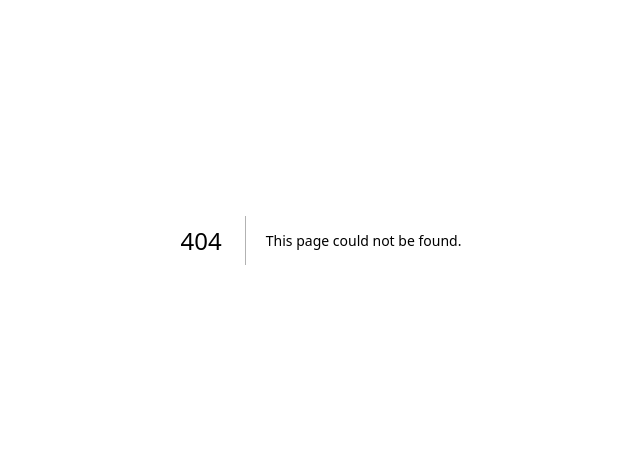
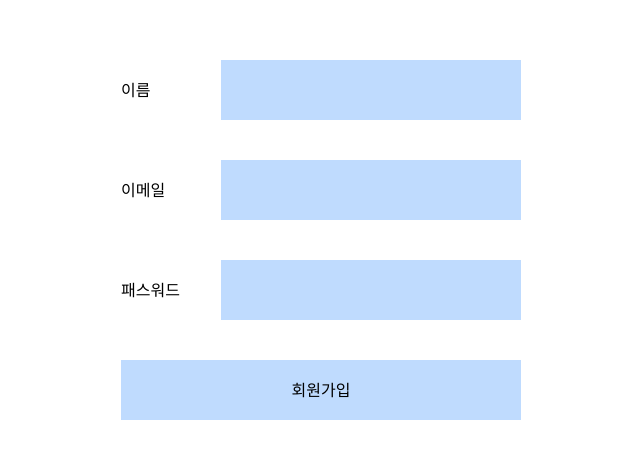
Before and after one commit to dodokw/nextjs-web, a Next.js app: page /register in a window 1280 px wide. Before the commit this address had no page. Shown: the part 160-618 px from the top of the page, without its empty margins (319-959 px from the left). Built offline with nearby package versions, Linux system fonts and the light colour scheme.

Commit message:
회원가입폼 tailwind css

```diff
--- a/package.json
+++ b/package.json
@@ -13,6 +13,7 @@
     "@types/node": "18.11.18",
     "@types/react": "18.0.26",
     "@types/react-dom": "18.0.10",
+    "axios": "^1.2.3",
     "eslint": "8.31.0",
     "eslint-config-next": "13.1.2",
     "next": "13.1.2",
--- a/pages/_app.tsx
+++ b/pages/_app.tsx
@@ -1,6 +1,8 @@
-import '@/styles/globals.css'
-import type { AppProps } from 'next/app'
+import "@/styles/globals.css";
+import Axios from "axios";
+import type { AppProps } from "next/app";
 
 export default function App({ Component, pageProps }: AppProps) {
-  return <Component {...pageProps} />
+  Axios.defaults.baseURL = process.env.NEXT_PUBLIC_API_URL + "/api";
+  return <Component {...pageProps} />;
 }
--- a/pages/index.tsx
+++ b/pages/index.tsx
@@ -47,6 +47,14 @@ export default function Home() {
           id="pw"
           onChange={(e) => onChangePw(e)}
         />
+        <div className="grid">
+          <button
+            className="flex justify-center items-center w-300px h-60px bg-blue-200 text-2xl"
+            onClick={() => console.log("click")}
+          >
+            로그인
+          </button>
+        </div>
       </main>
     </>
   );
--- /dev/null
+++ b/pages/register.tsx
@@ -0,0 +1,90 @@
+import axios from "axios";
+import { useRouter } from "next/router";
+import React, { useEffect } from "react";
+
+const register = () => {
+  const [name, setName] = React.useState("");
+  const [email, setEmail] = React.useState("");
+  const [password, setPassword] = React.useState("");
+  const [error, setError] = React.useState<any>("");
+  const Router = useRouter();
+
+  const onClickEvent = async () => {
+    if (name === "") {
+      setError("이름을 입력해주세요.");
+      return;
+    }
+    if (email === "") {
+      setError("이메일을 입력해주세요.");
+      return;
+    }
+    if (password === "") {
+      setError("비밀번호를 입력해주세요.");
+      return;
+    }
+    const body = {
+      username: name,
+      email: email,
+      password: password,
+    };
+    console.log(body);
+
+    try {
+      const res = await axios.post("/auth/register", body);
+      if (res) {
+        // console.log("res", res.data);
+      } else {
+        console.log("error");
+      }
+    } catch (e: any) {
+      //   console.log(e.response?.data);
+      if (e.response?.data) {
+        console.log(Object.values(e.response.data)[0]);
+        setError(Object.values(e.response.data)[0]);
+      }
+    }
+  };
+
+  useEffect(() => {
+    if (error) {
+      alert(error);
+      setError("");
+    }
+  }, [error]);
+
+  return (
+    <div className="grid w-screen h-screen bg-white justify-center items-center">
+      <div>
+        <div className="flex items-center justify-between mb-10 w-400px">
+          <div className="text-black">이름</div>
+          <input
+            type={"text"}
+            className="w-300px h-60px bg-blue-200 px-5"
+            onChange={(e) => setName(e.target.value)}
+          />
+        </div>
+        <div className="flex items-center justify-between mb-10 w-400px">
+          <div className="text-black">이메일</div>
+          <input
+            type={"text"}
+            className="w-300px h-60px bg-blue-200 px-5"
+            onChange={(e) => setEmail(e.target.value)}
+          />
+        </div>
+        <div className="flex items-center justify-between mb-10 w-400px">
+          <div className="text-black">패스워드</div>
+          <input
+            type={"password"}
+            className="w-300px h-60px bg-blue-200 px-5"
+            onChange={(e) => setPassword(e.target.value)}
+          />
+        </div>
+        <button className="w-400px h-60px bg-blue-200" onClick={onClickEvent}>
+          회원가입
+        </button>
+      </div>
+    </div>
+  );
+};
+
+export default register;
--- a/tailwind.config.js
+++ b/tailwind.config.js
@@ -29,11 +29,20 @@ module.exports = {
     },
     extend: {
       width: {
+        16: "4rem",
         64: "16rem",
         128: "32rem",
         256: "64rem",
         "r1/2": "50vw",
         "r1/3": "calc(100vw / 3)",
+        "20px": "20px",
+        "40px": "40px",
+        "80px": "80px",
+        "100px": "100px",
+        "200px": "200px",
+        "300px": "300px",
+        "400px": "400px",
+        "13px": "13px",
       },
       height: {
         16: "4rem",
@@ -41,6 +50,10 @@ module.exports = {
         64: "16rem",
         128: "32rem",
         256: "64rem",
+        "20px": "20px",
+        "40px": "40px",
+        "60px": "60px",
+        "80px": "80px",
       },
       minWidth: {
         64: "16rem",
```
Also changed, not shown: 2 other files (tests, documents, lock files or other folders).
